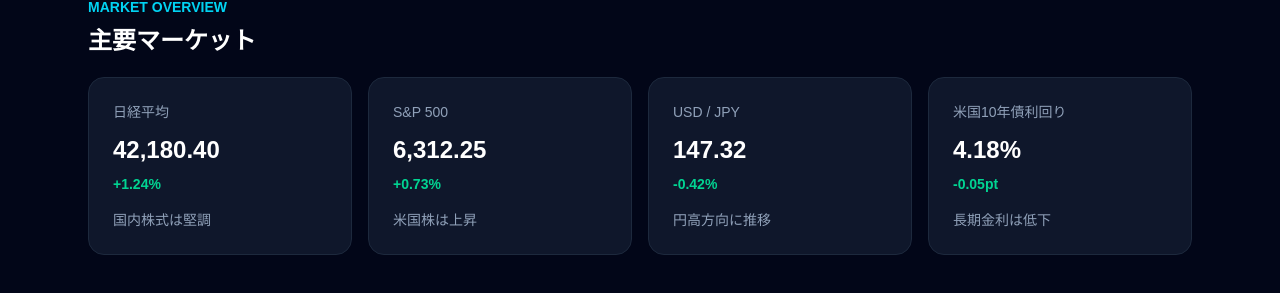
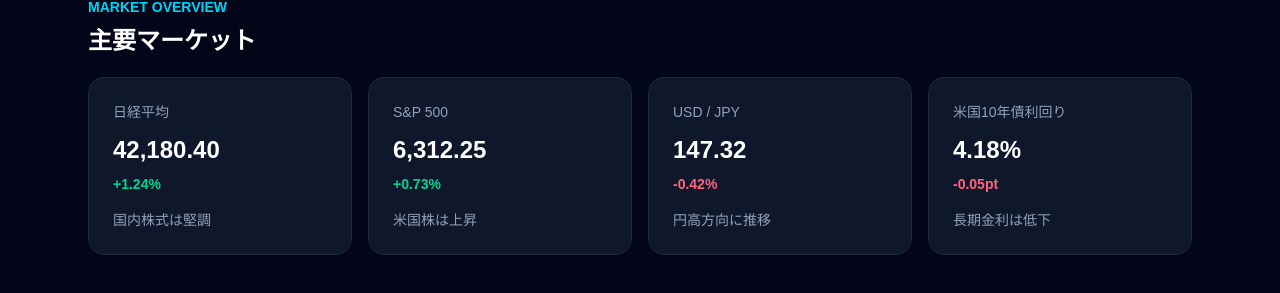
Before and after one commit to kimuradev06/market-pulse, a Next.js app in the folder frontend/: page / in a window 1280 px wide. Shown: the part 437-730 px from the top of the page. Built offline with nearby package versions, Linux system fonts and the light colour scheme.

Commit message:
refactor: extract MarketCard component

```diff
--- a/frontend/app/page.tsx
+++ b/frontend/app/page.tsx
@@ -1,3 +1,4 @@
+import MarketCard from "@/components/MarketCard";
 const marketItems = [
   {
     name: "日経平均",
@@ -70,26 +71,13 @@ export default function Home() {
 
           <div className="grid gap-4 sm:grid-cols-2 lg:grid-cols-4">
             {marketItems.map((item) => (
-              <article
+              <MarketCard
                 key={item.name}
-                className="rounded-2xl border border-slate-800 bg-slate-900 p-6"
-              >
-                <p className="text-sm text-slate-400">
-                  {item.name}
-                </p>
-
-                <p className="mt-3 text-2xl font-bold">
-                  {item.value}
-                </p>
-
-                <p className="mt-2 text-sm font-semibold text-emerald-400">
-                  {item.change}
-                </p>
-
-                <p className="mt-4 text-sm text-slate-400">
-                  {item.description}
-                </p>
-              </article>
+                name={item.name}
+                value={item.value}
+                change={item.change}
+                description={item.description}
+              />
             ))}
           </div>
         </section>
--- /dev/null
+++ b/frontend/components/MarketCard.tsx
@@ -0,0 +1,32 @@
+type MarketCardProps = {
+    name: string;
+    value: string;
+    change: string;
+    description: string;
+};
+
+export default function MarketCard({
+    name,
+    value,
+    change,
+    description,
+}: MarketCardProps) {
+    const isPositive = change.startsWith("+");
+
+    return (
+        <article className="rounded-2xl border border-slate-800 bg-slate-900 p-6">
+            <p className="text-sm text-slate-400">{name}</p>
+
+            <p className="mt-3 text-2xl font-bold">{value}</p>
+
+            <p
+                className={`mt-2 text-sm font-semibold ${isPositive ? "text-emerald-400" : "text-rose-400"
+                    }`}
+            >
+                {change}
+            </p>
+
+            <p className="mt-4 text-sm text-slate-400">{description}</p>
+        </article>
+    );
+}
```
